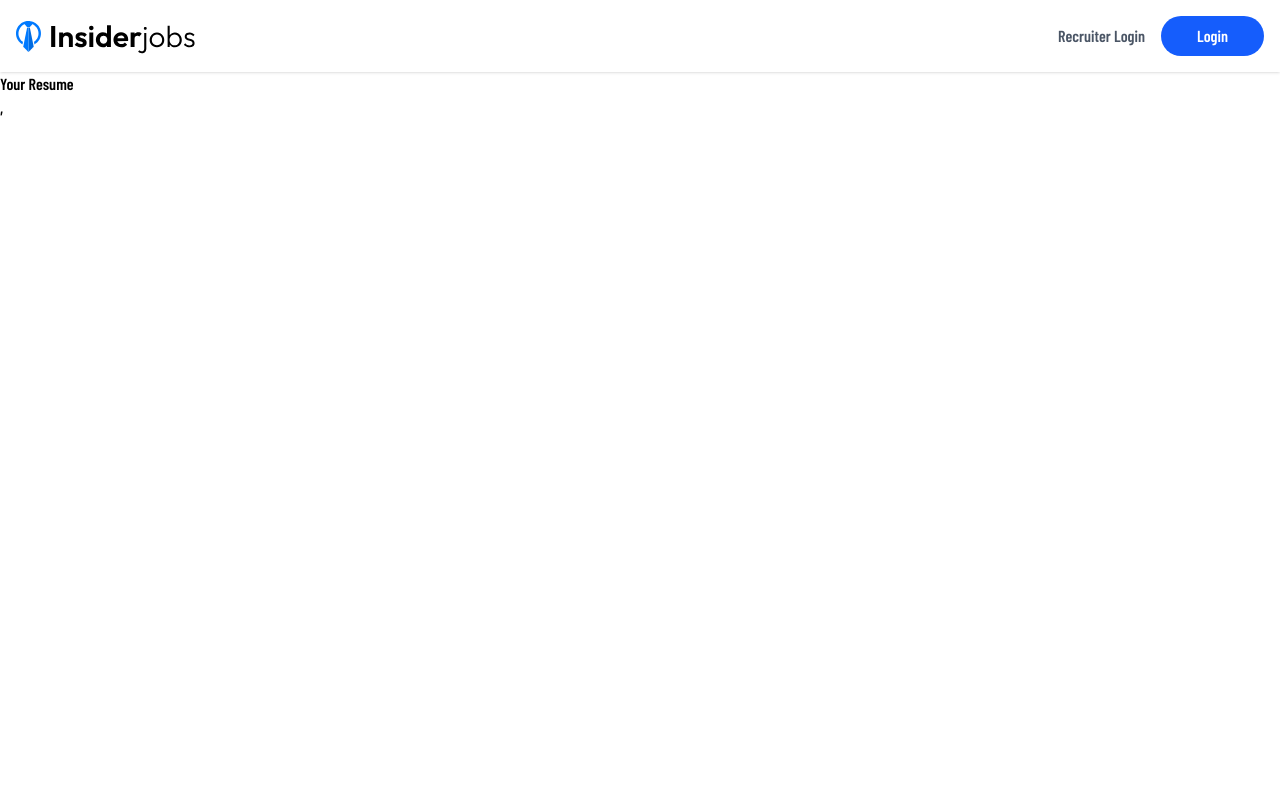
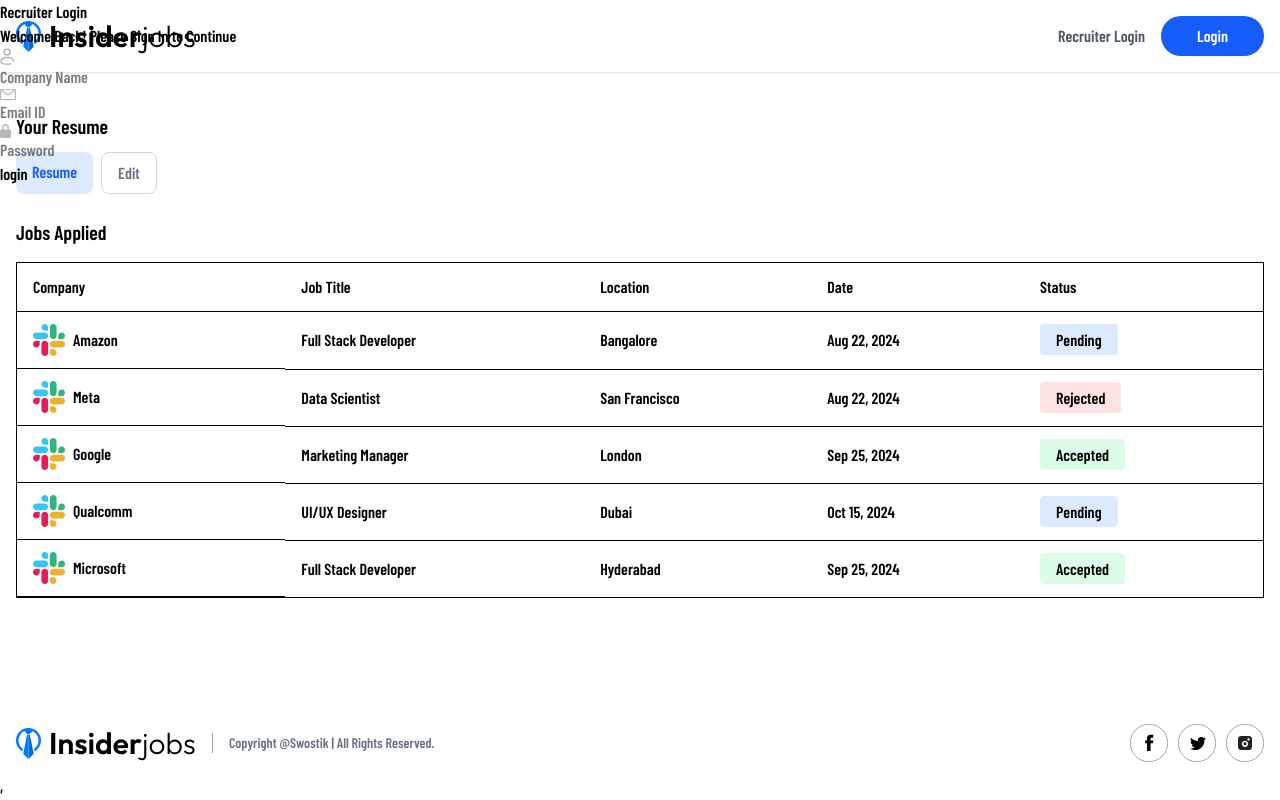
Before and after one commit to coding-is-not-easy124/JobWala, a React (Vite) app in the folder client/: page /applications in a window 1280 px wide. Both pictures are taken after a click on the button "Recruiter Login". Built offline with nearby package versions, Linux system fonts and the light colour scheme; no server answers; a web font is replaced by a local one.

Commit message:
Seventh Commit

```diff
--- a/client/src/App.jsx
+++ b/client/src/App.jsx
@@ -1,12 +1,18 @@
-import React from 'react'
+import React, { useContext } from 'react'
 import { Route,Routes } from 'react-router-dom'
 import Home from './pages/Home'
 import ApplyJob from './pages/ApplyJob'
 import Applications from './pages/Applications'
+import RecruiterLogin from './components/RecruiterLogin'
+import { AppContext } from './context/AppContext'
 
 const App = () => {
+
+  const {showRecruiterLogin} = useContext(AppContext);
+
   return (
     <div>
+      { showRecruiterLogin && <RecruiterLogin /> }
       <Routes>
         <Route path='/' element={<Home/>} />
         <Route path='/apply-job/:id' element={<ApplyJob/>} />
--- a/client/src/components/Navbar.jsx
+++ b/client/src/components/Navbar.jsx
@@ -1,7 +1,8 @@
-import React from 'react'
+import React, { useContext } from 'react'
 import {assets} from '../assets/assets'
 import { useClerk, UserButton, useUser } from '@clerk/clerk-react'
 import { Link, useNavigate } from 'react-router-dom';
+import { AppContext } from '../context/AppContext';
 
 
 const Navbar = () => {
@@ -9,7 +10,9 @@ const Navbar = () => {
   const {openSignIn} = useClerk();
   const {user} = useUser();
 
-  const navigate = useNavigate()
+  const navigate = useNavigate();
+
+  const { setShowRecruiterLogin } = useContext(AppContext)
 
   return (
     <div className='shadow py-4'>
@@ -25,7 +28,7 @@ const Navbar = () => {
             </div>
             :
             <div className='flex gap-4 max-sm:text-xs'>
-                <button className='text-gray-600'>Recruiter Login</button>
+                <button onClick={e => setShowRecruiterLogin(true)} className='text-gray-600'>Recruiter Login</button>
                 <button onClick={e => openSignIn()} className='bg-blue-600 text-white px-6 sm:px-9 py-2 rounded-full'>Login</button>
             </div>
         }
--- /dev/null
+++ b/client/src/components/RecruiterLogin.jsx
@@ -0,0 +1,44 @@
+import React, { useState } from 'react'
+import { assets } from '../assets/assets';
+
+const RecruiterLogin = () => {
+
+  const [state, setState] = useState('Login');
+  const [name, setName] = useState('');
+  const [password, setPassword] = useState('');
+  const [email, setEmail] = useState('');
+
+  const [image, setImage] = useState(false);
+  const [isTextDataSubmitted, setIsTextDataSubmitted] = useState(false);
+
+  return (
+    <div className='absolute'>
+      <form action="">
+        <h1>Recruiter {state}</h1>
+        <p>Welcome Back! Please Sign In to Continue </p>
+        <>
+            <div>
+                <img src={assets.person_icon} alt="" />
+                <input onChange={e => setName(e.target.value)} value={name} type="text" placeholder='Company Name' required />
+            </div>
+
+            <div>
+                <img src={assets.email_icon} alt="" />
+                <input onChange={e => setEmail(e.target.value)} value={email} type="email" placeholder='Email ID' required />
+            </div>
+
+            <div>
+                <img src={assets.lock_icon} alt="" />
+                <input onChange={e => setPassword(e.target.value)} value={password} type="password" placeholder='Password' required />
+            </div>
+        </>
+
+        <button>
+            {state === 'Login' ? 'login' : 'create account'}
+        </button>
+      </form>
+    </div>
+  )
+}
+
+export default RecruiterLogin
--- a/client/src/context/AppContext.jsx
+++ b/client/src/context/AppContext.jsx
@@ -13,6 +13,8 @@ export const AppContextProvider = (props) => {
     const [isSearched, setIsSearched] = useState(false);
     const [jobs, setJobs] = useState([]);
 
+    const [showRecruiterLogin, setShowRecruiterLogin] = useState(false);
+
     // Function to fetch Jobs
     const fetchJobs = async () => {
         setJobs(jobsData)
@@ -25,7 +27,9 @@ export const AppContextProvider = (props) => {
     const value = {
         setSearchFilter,searchFilter,
         isSearched, setIsSearched,
-        jobs, setJobs
+        jobs, setJobs,
+        showRecruiterLogin, setShowRecruiterLogin,
+
     }
 
     return (<AppContext.Provider value={value}>
--- a/client/src/pages/Applications.jsx
+++ b/client/src/pages/Applications.jsx
@@ -1,27 +1,72 @@
 import React, { useState } from 'react'
 import Navbar from '../components/Navbar'
+import { assets, jobsApplied } from '../assets/assets';
+import moment from 'moment';
+import Footer from '../components/Footer';
 
 const Applications = () => {
 
   const [isEdit, setIsEdit] = useState(false);
+  const [resume, setResume] = useState(null);
 
   return (
     <>
       <Navbar/>
-      <div>
-        <h2>Your Resume</h2>
-        <div>
+      <div className='container px-4 min-h-[65vh] 2xl:px-20 mx-auto my-10'>
+        <h2 className='text-xl font-semibold'>Your Resume</h2>
+        <div className='flex gap-2 mb-6 mt-3'>
           {
             isEdit ?
             <>
-
+              <label className='flex items-center' htmlFor='resumeUpload'>
+                <p className='bg-blue-100 text-blue-600 px-4 py-2 rounded-lg mr-2'>Select Resume</p>
+                <input id='resumeUpload' onChange={e => setResume(e.target.files[0])} accept="application/pdf" type="file" hidden />
+                <img src={assets.profile_upload_icon} alt="" />
+              </label>
+              <button onClick={e => setIsEdit(false)} className='bg-green-100 border border-green-400 rounded-lg px-4 py-2'>Save</button>
             </> :
-            <div>
-
+            <div className='flex gap-2'>
+              <a className='bg-blue-100 text-blue-600 px-4 py-2 rounded-lg' href=''>
+                Resume
+              </a>
+              <button onClick={() => setIsEdit(true)} className='text-gray-500 border border-gray-300 rounded-lg px-4 py-2'>
+                Edit
+              </button>
             </div>
           }
         </div>
+        <h2 className='text-xl font-semibold mb-4'>Jobs Applied</h2>
+        <table className='min-w-full bg-white border rounded-lg'>
+          <thead>
+            <tr>
+              <th className='py-3 px-4 border-b text-left'>Company</th>
+              <th className='py-3 px-4 border-b text-left'>Job Title</th>
+              <th className='py-3 px-4 border-b text-left max-sm:hidden'>Location</th>
+              <th className='py-3 px-4 border-b text-left max-sm:hidden'>Date</th>
+              <th className='py-3 px-4 border-b text-left'>Status</th>
+            </tr>
+          </thead>
+          <tbody>
+            {jobsApplied.map((job, index) => true ? (
+              <tr>
+                <td className='py-3 px-4 flex items-center gap-2 border-b'>
+                  <img className='w-8 h-8' src={job.logo} alt="" />
+                  {job.company}
+                </td>
+                <td className='py-2 px-4 border-b'>{job.title}</td>
+                <td className='py-2 px-4 border-b max-sm:hidden'>{job.location}</td>
+                <td className='py-2 px-4 border-b max-sm:hidden'>{moment(job.date).format('ll')}</td>
+                <td className='py-2 px-4 border-b'>
+                  <span className={`${job.status === 'Accepted' ? 'bg-green-100' : job.status === 'Rejected' ? 'bg-red-100' : 'bg-blue-100'} px-4 py-1.5 rounded`}>
+                    {job.status}
+                  </span>
+                  </td>
+              </tr>
+            ) : (null))}
+          </tbody>
+        </table>
       </div>
+      <Footer />
     </>
   )
 }
```
